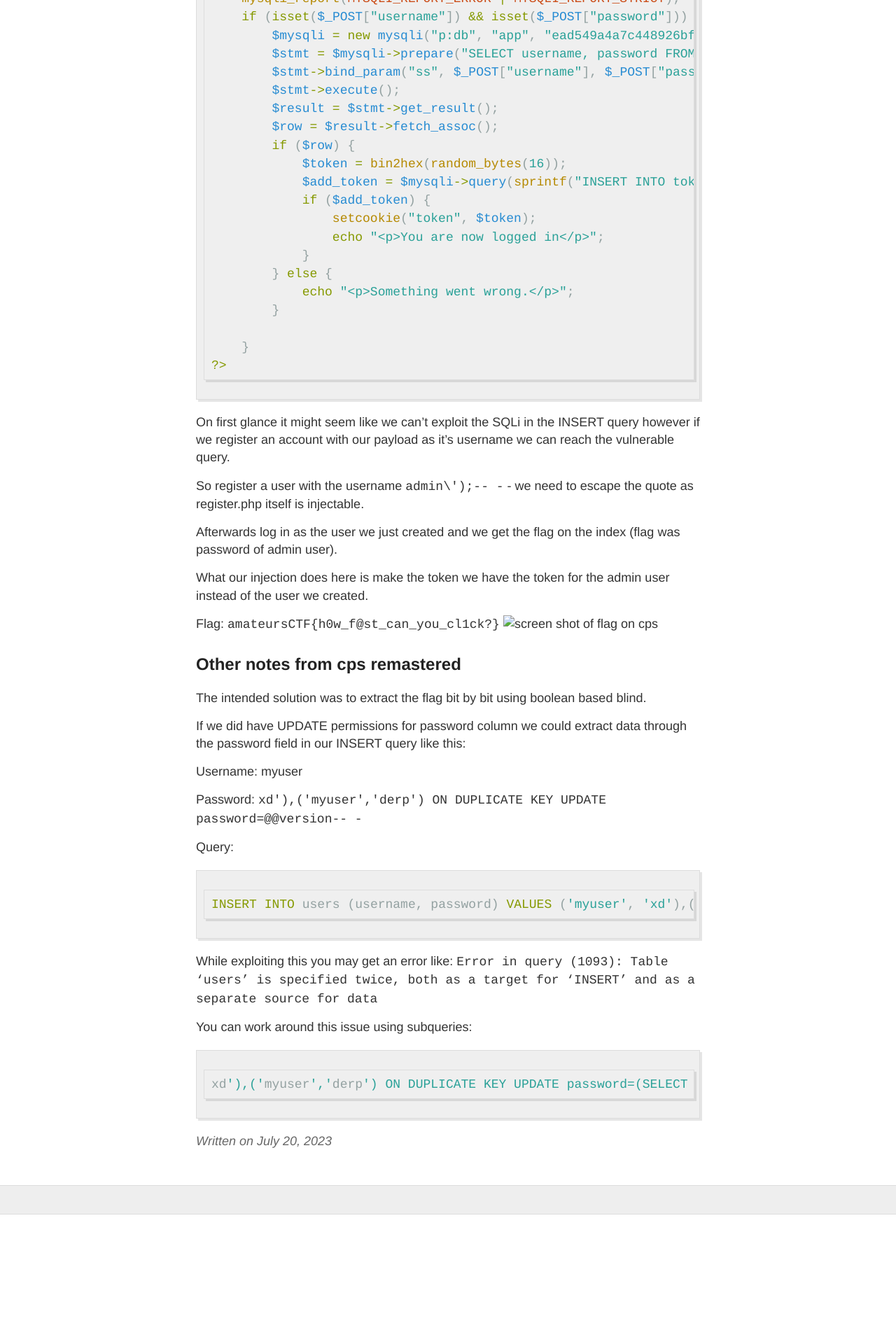
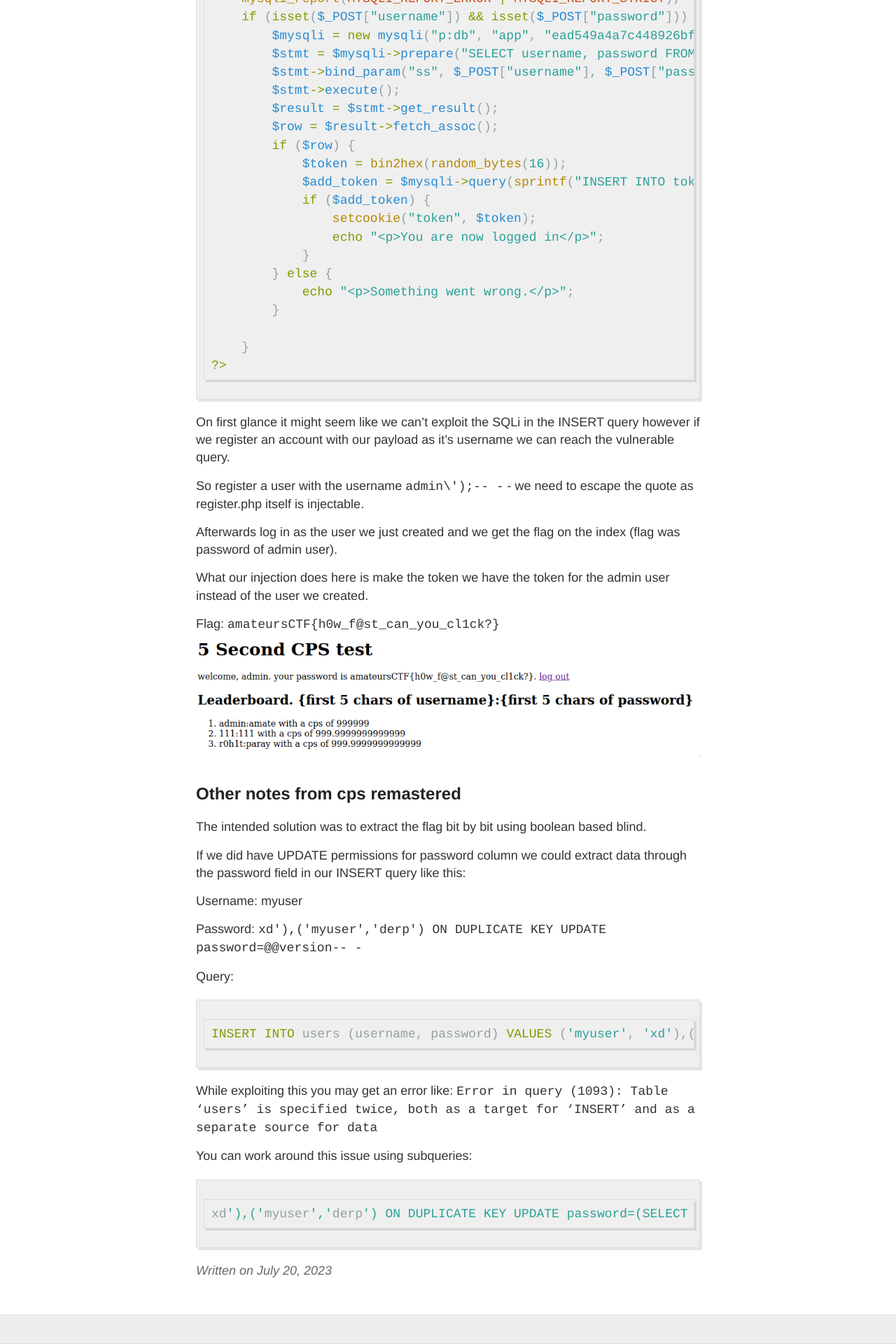
Before and after one commit to Finneyyy/ECSCIreland.github.io, a Jekyll site: the page built from _posts/2023-7-20-AmateursCTF.md, in a window 1280 px wide. Shown: the part 1967-3887 px from the top of the page at 70% size. Built offline with Jekyll 4.4.1, drawn with Linux system fonts in a browser that asks for light colours; before the commit the page ends 3702 px from its top, so only the background shows below that.

Commit message:
lil fix dw about it

```diff
--- a/_posts/2023-7-20-AmateursCTF.md
+++ b/_posts/2023-7-20-AmateursCTF.md
@@ -84,7 +84,7 @@ Afterwards log in as the user we just created and we get the flag on the index (
 What our injection does here is make the token we have the token for the admin user instead of the user we created.
 
 Flag: `amateursCTF{h0w_f@st_can_you_cl1ck?}`
-![screen shot of flag on cps](images/amateursctf/cpsflagged.png)
+![screen shot of flag on cps]({{ site.baseurl }}/images/amateursctf/cpsflagged.png)
 
 ## Other notes from cps remastered
 The intended solution was to extract the flag bit by bit using boolean based blind.
```
